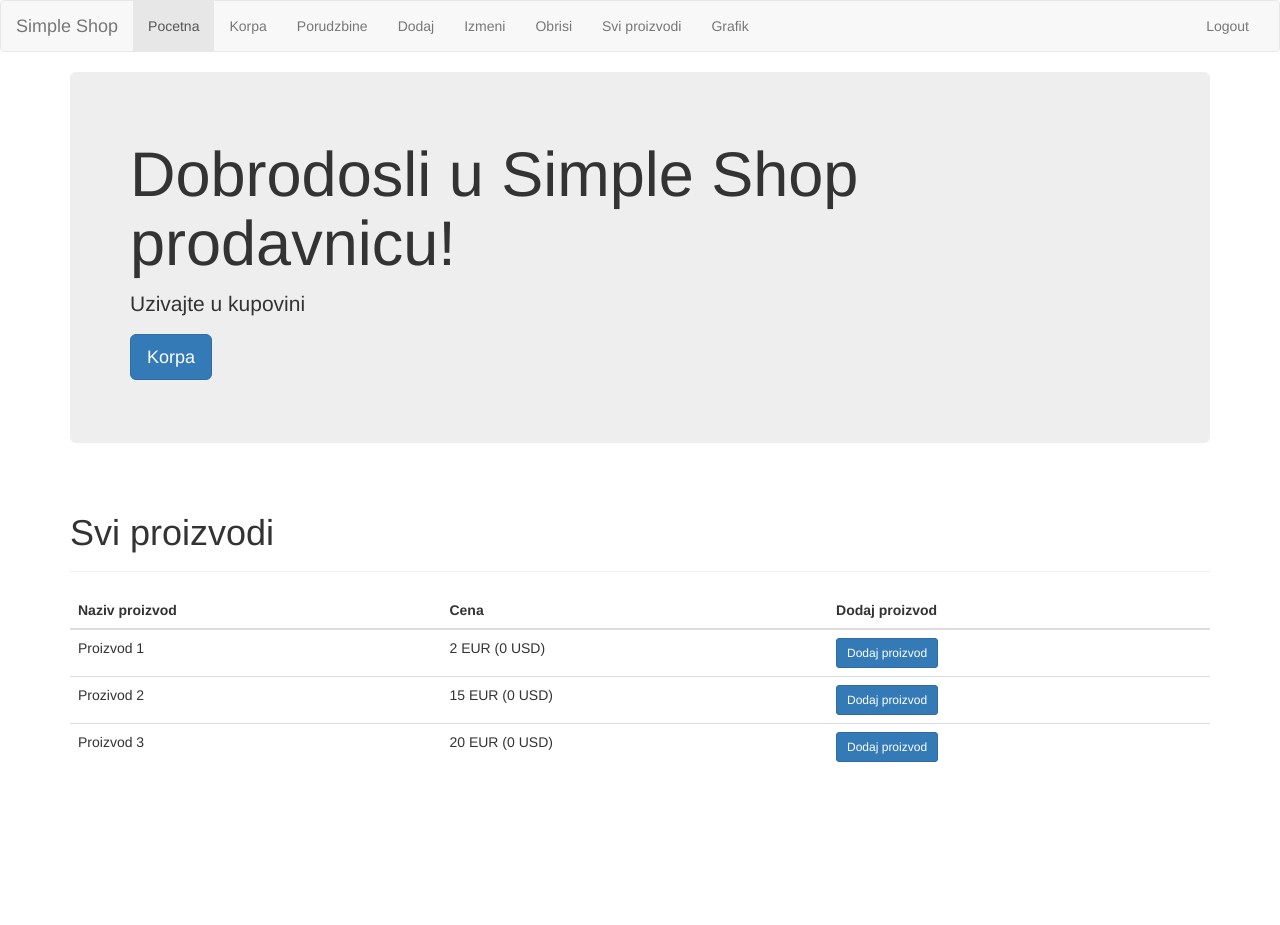
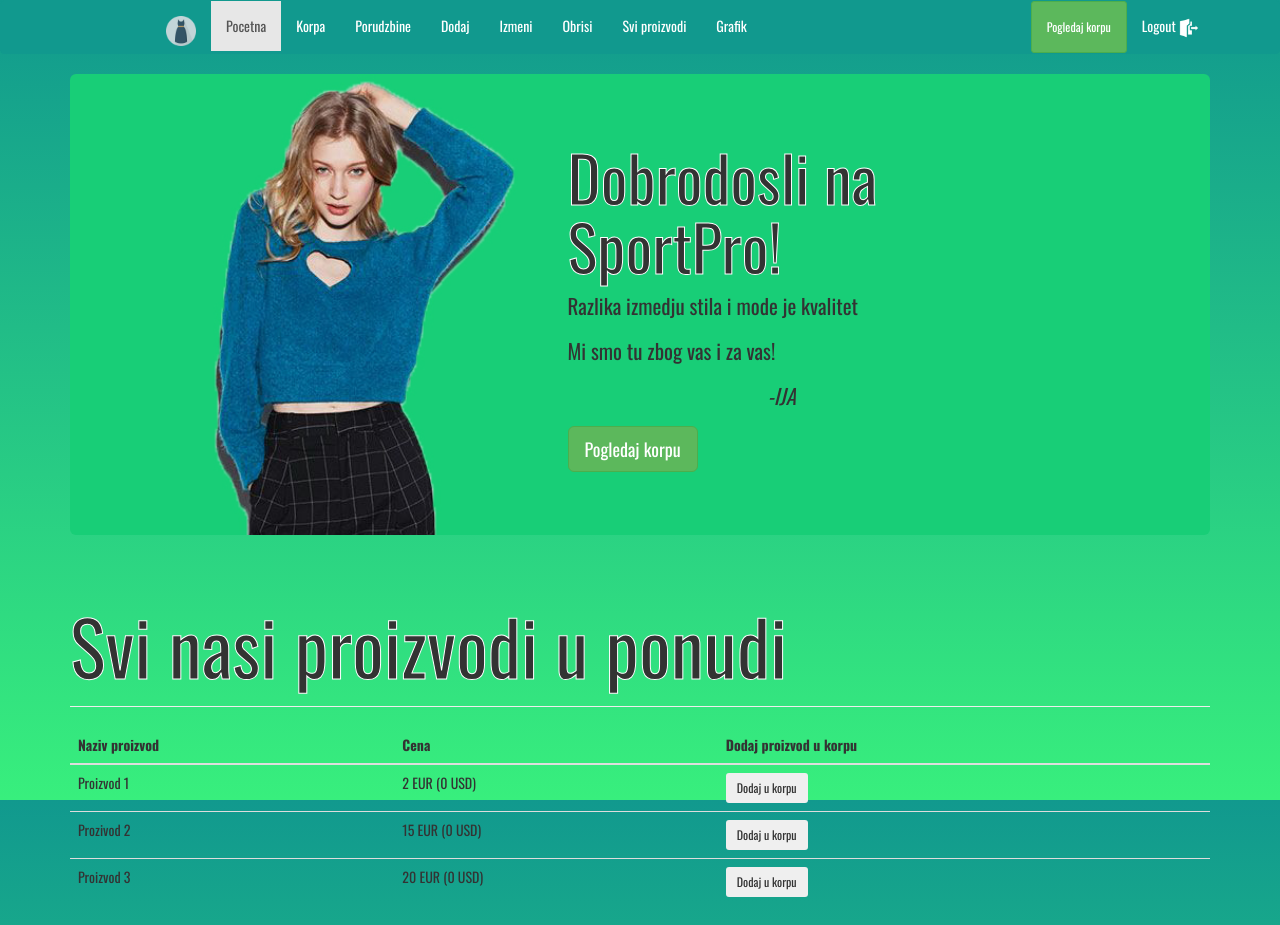
Before and after one commit to 1057-18/itehProjekat1, a PHP site: page / in a window 1280 px wide. Before the commit the page ends 762 px from the top, so only its background shows below. Run offline with PHP 8.4, Linux system fonts and the light colour scheme; a user stored in the database is signed in; data comes from the database, SQL or seed files in the repository; data that the repository does not hold is empty.

Commit message:
Sredjen frontend deo

```diff
--- a/admin.php
+++ b/admin.php
@@ -9,7 +9,8 @@ if(!isset($_SESSION['userid']) || $_SESSION['admin'] !=1) {
 <head>
 	<title>Simple Shop</title>
 	<!-- Latest compiled and minified CSS -->
-	<meta name="viewport" content="width=device-width, initial-scale=1">
+  <meta name="viewport" content="width=device-width, initial-scale=1">
+  <link href="https://fonts.googleapis.com/css?family=Oswald:400,700&display=swap" rel="stylesheet">
 	<link rel="stylesheet" href="https://stackpath.bootstrapcdn.com/bootstrap/3.4.1/css/bootstrap.min.css" integrity="sha384-HSMxcRTRxnN+Bdg0JdbxYKrThecOKuH5zCYotlSAcp1+c8xmyTe9GYg1l9a69psu" crossorigin="anonymous">
 	<link rel="stylesheet" href="style.css">
 </head>
@@ -72,7 +73,7 @@ if(!isset($_SESSION['userid']) || $_SESSION['admin'] !=1) {
         var data = JSON.parse(json);
         $("#neobradjene_porudzbine tbody").empty();
          $.each( data, function( key, value ) {
-            $("#neobradjene_porudzbine tbody").append("<tr><td>"+value.username+"</td><td>"+value.time_ordered+" EUR</td><<td>"+value.address+"</td><td><button class='btn btn-primary btn-sm' onclick='prihvatiPorudzbinu("+value.id+")'>Prihvati</button></td></tr>");
+            $("#neobradjene_porudzbine tbody").append("<tr><td>"+value.username+"</td><td>"+value.time_ordered+" EUR</td><<td>"+value.address+"</td><td><button class='btn btn-success btn-sm' onclick='prihvatiPorudzbinu("+value.id+")'>Prihvati</button></td></tr>");
           });
       });
     }
--- a/inc/jumbo.php
+++ b/inc/jumbo.php
@@ -1,5 +1,13 @@
-<div class="jumbotron">
-	<h1>Dobrodosli u Simple Shop prodavnicu!</h1>
-	<p>Uzivajte u kupovini</p>
-	<p><a class="btn btn-primary btn-lg" href="korpa.php" role="button">Korpa</a></p>
+<div class="jumbotron d-flex justify-content-center">
+	<div class="row">
+	<div class="col-lg-5 col-md-5 col-sm-5 col-xs-5">
+	</div>
+		<div class="col-lg-6 col-md-6 col-sm-6 col-xs-6">
+			<h1>Dobrodosli na SportPro!</h1>
+			<p>Razlika  izmedju stila i mode je kvalitet</p>
+			<p>Mi smo  tu zbog vas i za vas!</p>
+			<p class="gurni"><i>-IJA</i></p>
+			<p><a class="btn btn-success btn-lg" href="korpa.php" role="button">Pogledaj korpu</a></p>
+		</div>
+	</div>
 </div>
--- a/inc/nav.php
+++ b/inc/nav.php
@@ -8,7 +8,7 @@
           <span class="icon-bar"></span>
           <span class="icon-bar"></span>
         </button>
-        <a class="navbar-brand" href="index.php">Simple Shop</a>
+        <a class="navbar-brand" href="index.php"><img class="logo" src="img/haljina.png" alt=""></a>
       </div>
 
       <!-- Collect the nav links, forms, and other content for toggling -->
@@ -24,7 +24,9 @@
           <li><a href="grafik.php">Grafik</a></li>
         </ul>
         <ul class="nav navbar-nav navbar-right">
-          <li><a href="logout.php">Logout</a></li>
+        <li><a class="btn btn-success btn-sm" href="korpa.php" role="button">Pogledaj korpu</a></li>
+
+          <li><a href="logout.php">Logout <img class="logout" src="img/logout.png" alt=""></a></li>
         </ul>
       </div><!-- /.navbar-collapse -->
     </div><!-- /.container-fluid -->
--- a/index.php
+++ b/index.php
@@ -7,30 +7,28 @@ if(!isset($_SESSION['userid'])) {
  $konvertor = json_decode($konvertor);
  $dollar_rate = $konvertor->rates->USD;
 ?>
-
-<!-- Provera Git konekcije -->
-
 <!DOCTYPE html>
 <html>
 <head>
 	<title>Simple Shop</title>
 	<!-- Latest compiled and minified CSS -->
-	<meta name="viewport" content="width=device-width, initial-scale=1">
+  <meta name="viewport" content="width=device-width, initial-scale=1">
+  <link href="https://fonts.googleapis.com/css?family=Oswald:400,700&display=swap" rel="stylesheet">
 	<link rel="stylesheet" href="https://stackpath.bootstrapcdn.com/bootstrap/3.4.1/css/bootstrap.min.css" integrity="sha384-HSMxcRTRxnN+Bdg0JdbxYKrThecOKuH5zCYotlSAcp1+c8xmyTe9GYg1l9a69psu" crossorigin="anonymous">
 	<link rel="stylesheet" href="style.css">
 </head>
 <body>
   <?php include "inc/nav.php"; ?>
   <div class="container">
-    <div class="row">
-      <div class="col-lg-12">
+    <div class="row d-flex justify-content-center">
+      <div class="col-lg-12 d-flex justify-content-center">
         <?php include "inc/jumbo.php"; ?>
       </div>
     </div>
     <div class="row">
       <div class="col-lg-12">
         <div class="page-header">
-          <h1>Svi proizvodi</h1>
+          <h1>Svi nasi proizvodi u ponudi</h1>
         </div>
       </div>
     </div>
@@ -41,7 +39,7 @@ if(!isset($_SESSION['userid'])) {
             <tr>
               <th>Naziv proizvod</th>
               <th>Cena</th>
-              <th>Dodaj proizvod</th>
+              <th>Dodaj proizvod u korpu</th>
             </tr>
           </thead>
           <tbody>
@@ -84,7 +82,7 @@ if(!isset($_SESSION['userid'])) {
       var data = JSON.parse(json);
       var dollar_rate = "<?php echo $dollar_rate; ?>";
       $.each( data, function( key, value ) {
-        $("table tbody").append("<tr><td>"+value.product_name+"</td><td>"+value.price+" EUR ("+value.price*dollar_rate+" USD)</td><td><button class='btn btn-primary btn-sm' onclick='otvoriModal("+value.id+")'>Dodaj proizvod</button></td></tr>");
+        $("table tbody").append("<tr><td>"+value.product_name+"</td><td>"+value.price+" EUR ("+value.price*dollar_rate+" USD)</td><td><button class='btn btn-secondary btn-sm' onclick='otvoriModal("+value.id+")'>Dodaj u korpu</button></td></tr>");
       });
     });
 
--- a/style.css
+++ b/style.css
@@ -1,3 +1,66 @@
+html, body{
+	height: 100%;
+}
+
+.logo {
+	width: 30px;
+	height: 30px;
+	margin-left: 150px;
+	margin-bottom: 15px;
+}
+
+.navbar-default{
+	background-color: #11998e;
+}
+
+.logout{
+	width: 20px;
+	height: 20px;
+	margin-right: 50px;
+}
+
+.navbar-default .navbar-nav li a{
+	color: white;
+}
+
+body{
+	background: #11998e;  /* fallback for old browsers */
+	background: -webkit-linear-gradient(to top, #38ef7d, #11998e);  /* Chrome 10-25, Safari 5.1-6 */
+	background: linear-gradient(to top, #38ef7d, #11998e); /* W3C, IE 10+/ Edge, Firefox 16+, Chrome 26+, Opera 12+, Safari 7+ */
+
+
+
+
+    font-family: 'Oswald', sans-serif;
+}
+
+body h1{
+			/* Prefix required. Even Firefox only supports the -webkit- prefix */
+		-webkit-text-stroke-width: 1px;
+		font-size: 75px;
+		-webkit-text-stroke-color: white;
+}
+
+.jumbotron{
+	background-image: url(img/banner.jpg);
+	background-repeat: no-repeat;
+	background-size: cover;
+}
+
+.navbar-default{
+	border-color:#11998e;
+}
+
+.gurni{
+
+	margin-left: 200px;
+}
+
+.navbar-default .navbar-nav  li  a:hover{
+	background-color: white;
+}
+
+
 @media only screen and (min-width: 768px) {
 	.login-form {
 		margin-top: 100px;
```
Also changed, not shown: dodaj.php (+3 -6 lines), grafik.php (+9 -6 lines), izmeni.php (+3 -6 lines), korpa.php (+4 -7 lines), obrisi.php (+3 -6 lines), svi_proizvodi.php (+3 -6 lines), img/banner.jpg (added), img/haljina.png (added), img/logout.png (added).
